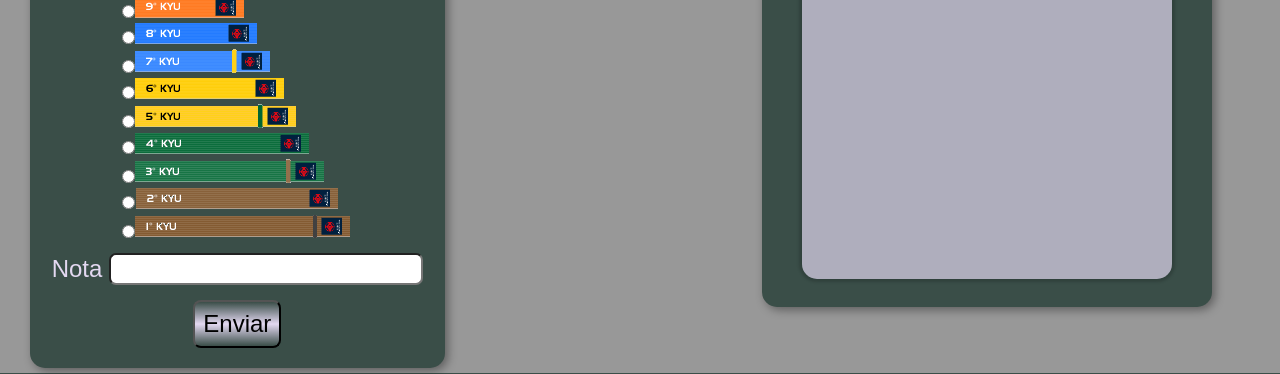
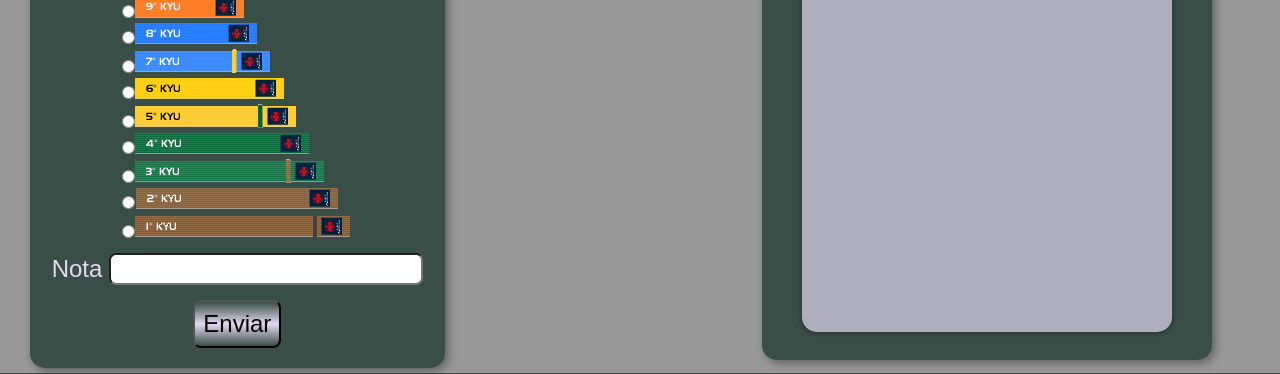
Before and after one commit to SansaoYago/App-Exame-de-Faixa-Karate-Kyokushin, a plain HTML site: page index.html in a window 1280 px wide. Shown: the part 289-663 px from the top of the page. Drawn offline with Linux system fonts and the light colour scheme; a web font is replaced by a local one.

Commit message:
Update CSS

```diff
--- a/estilo.css
+++ b/estilo.css
@@ -99,7 +99,7 @@ div#classificacao {
     text-align: center;
     line-height: 2em;
     width: 550px;
-    height: 450px;
+    height: 470px;
     margin: auto;
     border-radius: 15px;
     box-shadow: 0px 0px 3px 3px rgba(0, 0, 0, 0.166);
--- a/media-query.css
+++ b/media-query.css
@@ -186,7 +186,7 @@ Tv: acima de 1200px
         text-align: center;
         line-height: 2em;
         width: 370px;
-        height: 400px;
+        height: 453px;
         margin-bottom: 18px;
         border-radius: 15px;
         box-shadow: 0px 0px 3px 3px rgba(0, 0, 0, 0.166);
```
